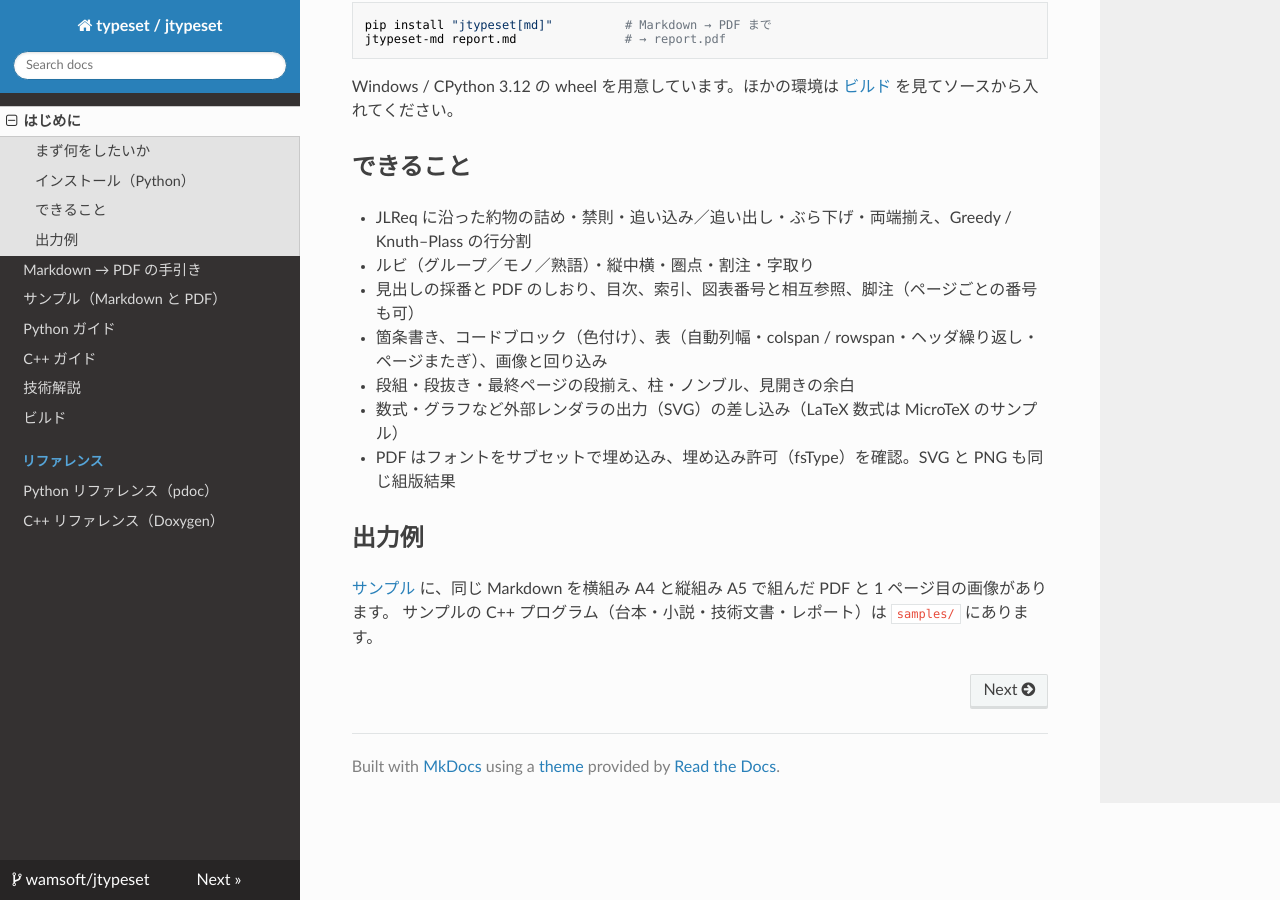
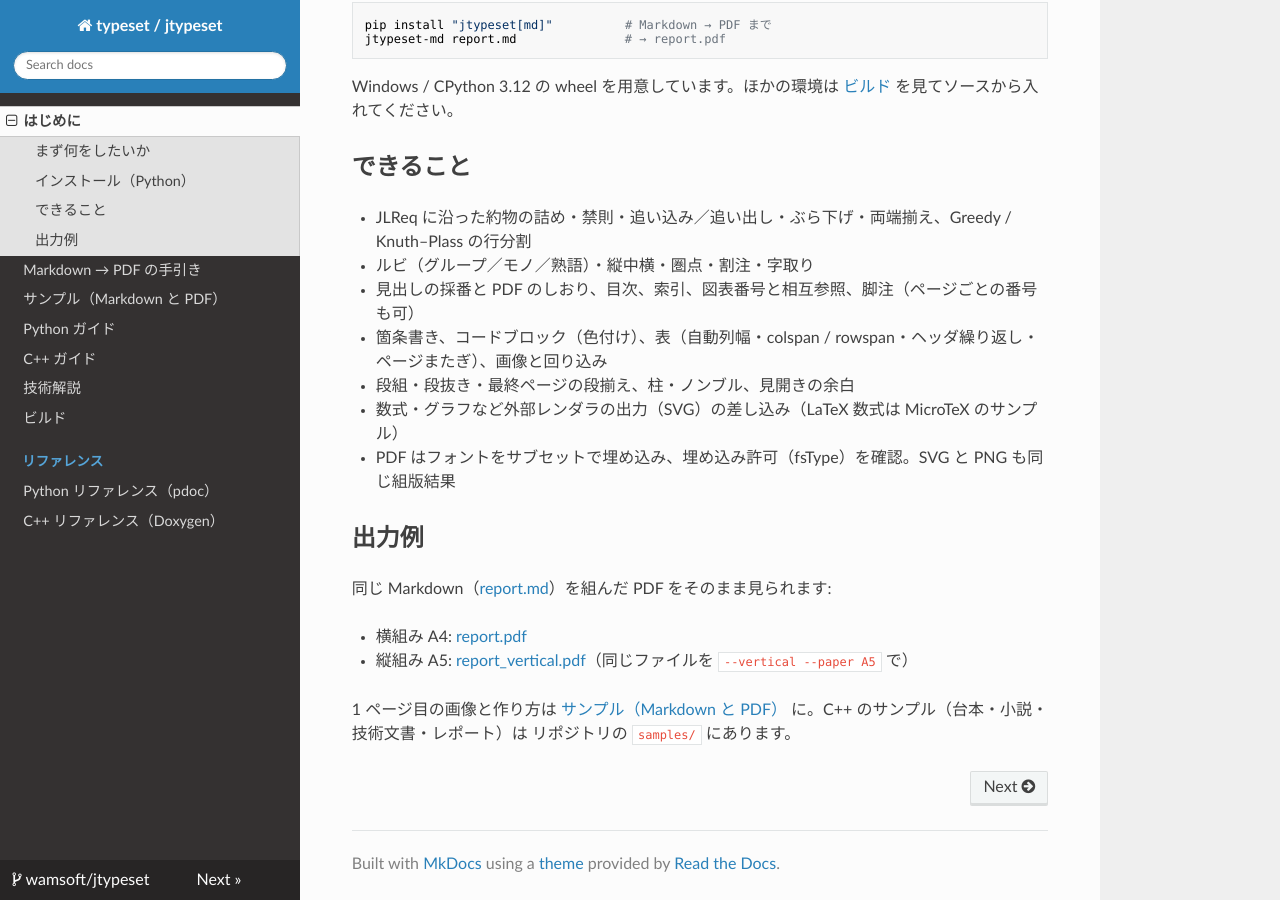
Before and after one commit to wamsoft/jtypeset, an MkDocs documentation site: the page built from docs/index.md, in a window 1280 px wide and 900 px high, scrolled down 636 px. Built offline with MkDocs 1.6.1, drawn with Linux system fonts in a browser that asks for light colours; nearby versions of some CDN libraries.

Commit message:
ドキュメントのトップ「出力例」からサンプル PDF へ直接リンク
Co-Authored-By: Claude Fable 5.1 <noreply@anthropic.com>

```diff
--- a/docs/index.md
+++ b/docs/index.md
@@ -34,5 +34,10 @@ Windows / CPython 3.12 の wheel を用意しています。ほかの環境は [
 
 ## 出力例
 
-[サンプル](samples.md) に、同じ Markdown を横組み A4 と縦組み A5 で組んだ PDF と 1 ページ目の画像があります。
-サンプルの C++ プログラム（台本・小説・技術文書・レポート）は `samples/` にあります。
+同じ Markdown（[report.md](https://github.com/wamsoft/jtypeset/blob/main/samples/markdown/report.md)）を組んだ PDF をそのまま見られます:
+
+- 横組み A4: [report.pdf](samples/report.pdf)
+- 縦組み A5: [report_vertical.pdf](samples/report_vertical.pdf)（同じファイルを `--vertical --paper A5` で）
+
+1 ページ目の画像と作り方は [サンプル（Markdown と PDF）](samples.md) に。C++ のサンプル（台本・小説・技術文書・レポート）は
+リポジトリの `samples/` にあります。
```
